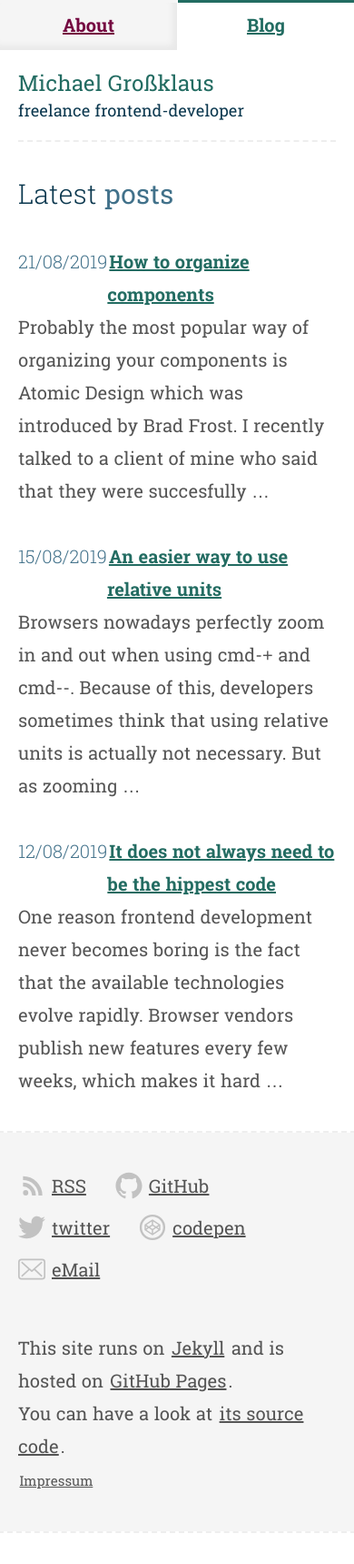
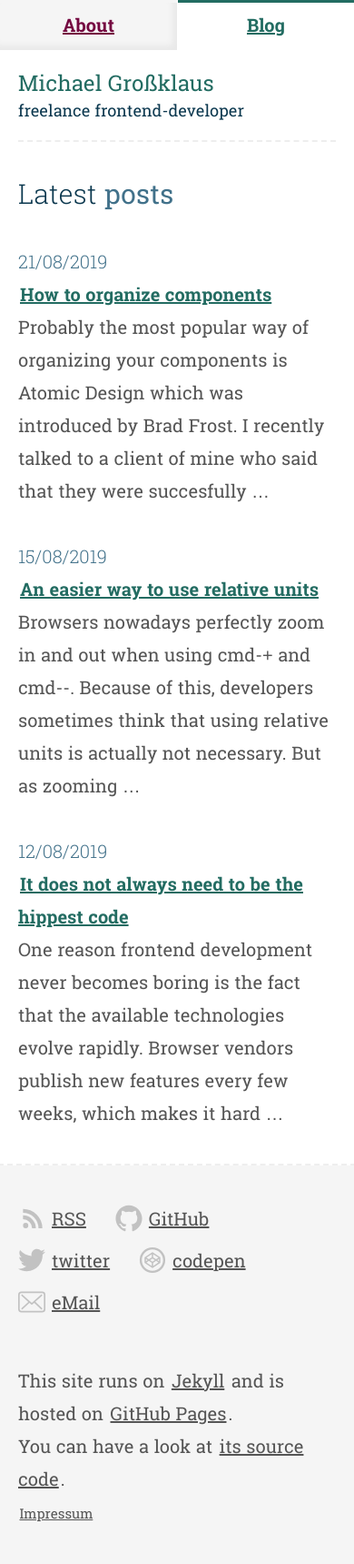
Before and after one commit to mgrsskls/blog, a Jekyll site: the page built from blog.html, in a window 390 px wide. Shown: the whole page at 91% size. Built offline with Jekyll 4.4.1, drawn with Linux system fonts in a browser that asks for light colours; before the commit the page ends 1683 px from its top, so only the background shows below that.

Commit message:
fix mobile for view blog#index

```diff
--- a/_includes/css/blog.css
+++ b/_includes/css/blog.css
@@ -107,6 +107,10 @@
     flex-direction: column;
   }
 
+  .PostsItem-heading {
+    flex-direction: column;
+  }
+
   .Post-content > p:first-child::first-letter {
     font-size: 3.6em;
     margin: 0.15em 0.1em 0 0;
```
